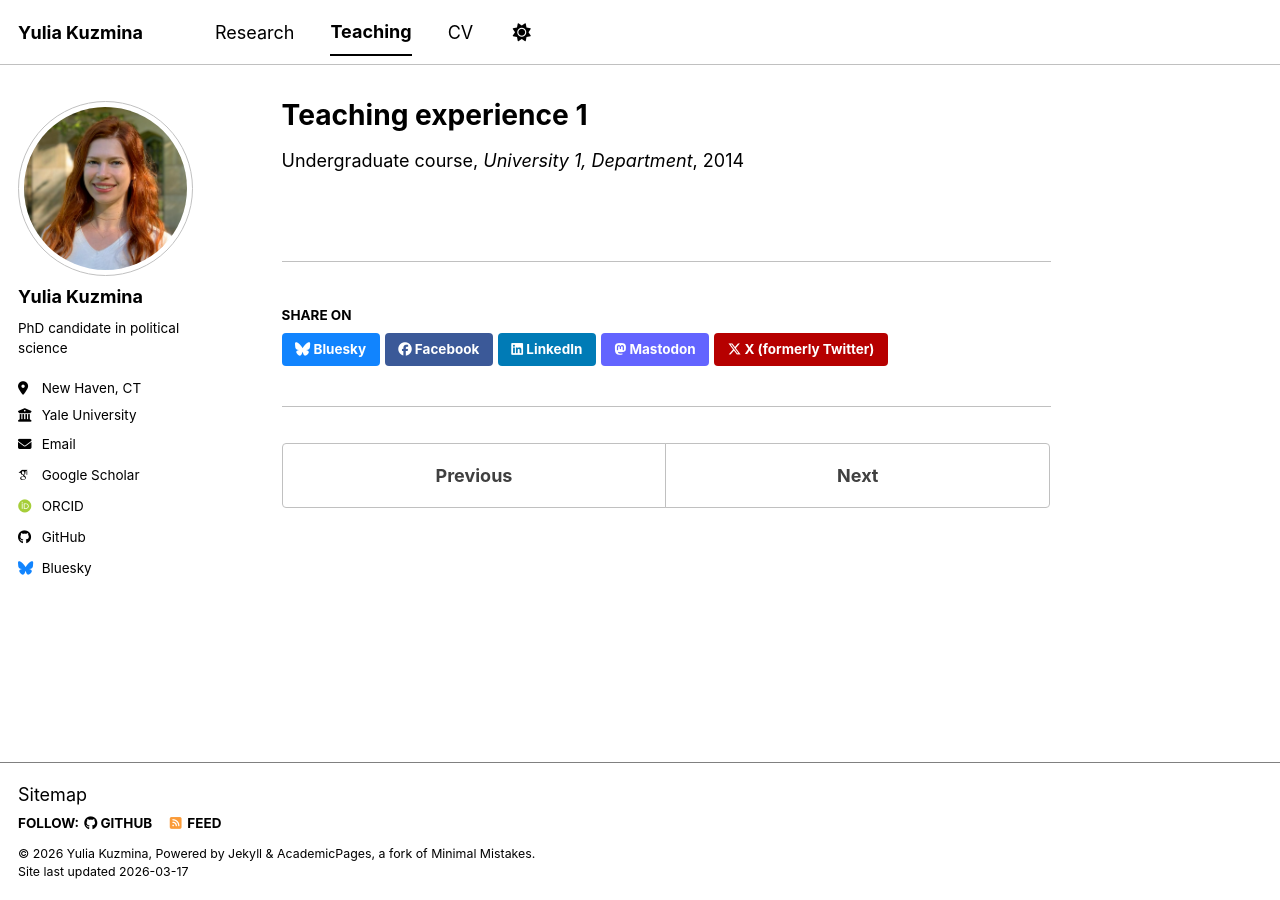
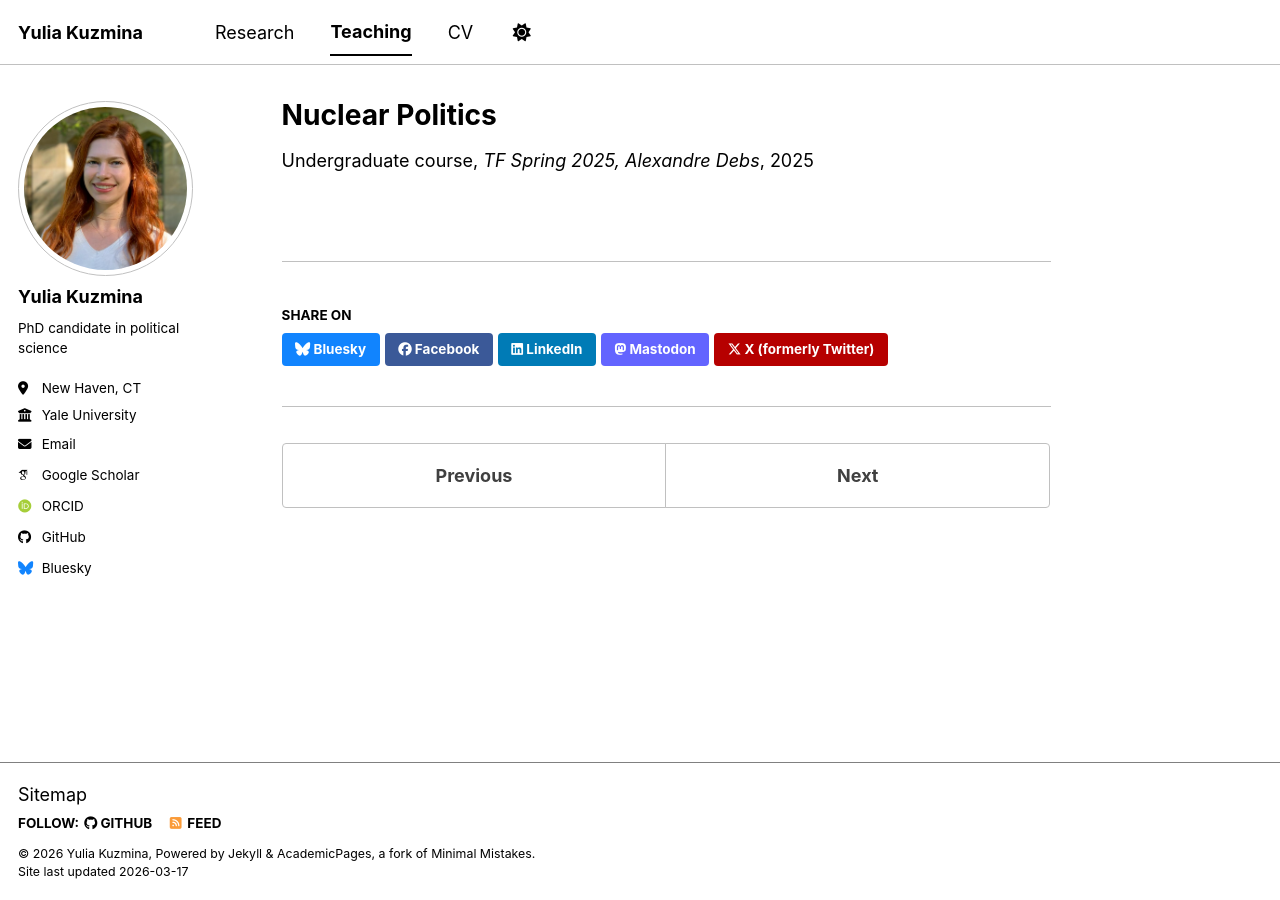
Before and after one commit to yuliakuzmina/yuliakuzmina.github.io, a Jekyll site: the page built from _teaching/2014-spring-teaching-1.md, in a window 1280 px wide. Built offline with Jekyll 4.4.1, drawn with Linux system fonts in a browser that asks for light colours; some web fonts are replaced; a script bundle is joined from its source files by our own code; library files that are not in the unit come from our copies.

Commit message:
Update 2014-spring-teaching-1.md

```diff
--- a/_teaching/2014-spring-teaching-1.md
+++ b/_teaching/2014-spring-teaching-1.md
@@ -1,9 +1,9 @@
 ---
-title: "Teaching experience 1"
+title: "Nuclear Politics"
 collection: teaching
 type: "Undergraduate course"
-venue: "University 1, Department"
-date: 2014-01-01
-location: "City, Country"
-excerpt: "Introductory course on international political economy focusing on trade, institutions, and development."
+venue: "TF Spring 2025, Alexandre Debs"
+date: 2025-01-01
+location: ""
+excerpt: ""
 ---
```
